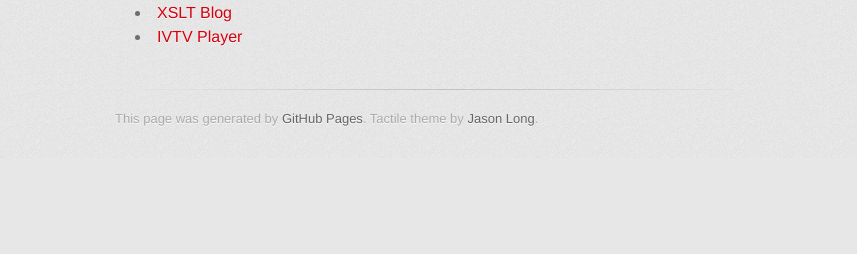
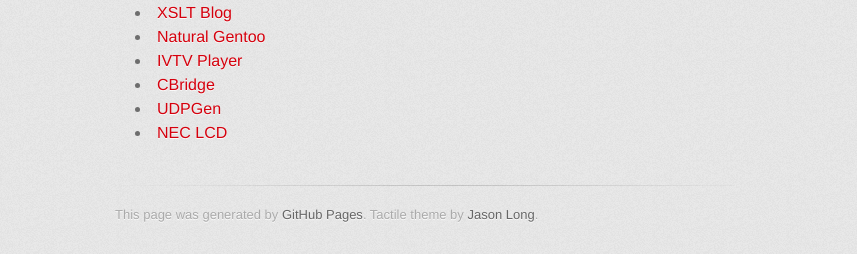
Before and after one commit to jtyr/jtyr.github.io, a plain HTML site: page index.html in a window 1280 px wide. Shown: the part 714-968 px from the top of the page, without its empty margins (215-1072 px from the left). Before the commit the page ends 872 px from the top, so only its background shows below. Drawn offline with Linux system fonts and the light colour scheme; a web font is replaced by a local one.

Commit message:
Replace master branch with page content via GitHub

```diff
--- a/index.html
+++ b/index.html
@@ -50,7 +50,11 @@
 <ul>
 <li><a href="http://jtyr.github.io/xmlcv">XML CV</a></li>
 <li><a href="http://jtyr.github.io/xslt-blog">XSLT Blog</a></li>
+<li><a href="http://jtyr.github.io/natural-gentoo">Natural Gentoo</a></li>
 <li><a href="http://jtyr.github.io/ivtvplayer">IVTV Player</a></li>
+<li><a href="http://jtyr.github.io/cbridge">CBridge</a></li>
+<li><a href="http://jtyr.github.io/udpgen">UDPGen</a></li>
+<li><a href="http://jtyr.github.io/neclcd">NEC LCD</a></li>
 </ul>
         </section>
 
--- a/params.json
+++ b/params.json
@@ -1 +1 @@
-{"name":"Jiri Tyr","tagline":"Projects","body":"# Android apps\r\n* [Currency Rates](http://jtyr.github.io/currencyrates)\r\n* [LDAP Caller ID](http://jtyr.github.io/ldap-caller-id)\r\n\r\n# Chrome extensions\r\n* [Compact Gmail Chat](http://jtyr.github.io/compact-gmailchat)\r\n* [Mouse Wheel Tilt History](http://jtyr.github.io/mouse-wheel-tilt-history)\r\n\r\n# Monitoring\r\n* [SNMP Extension Agent](http://jtyr.github.io/extagent)\r\n* [Puppet module for the SNMP Extension Agent](http://jtyr.github.io/puppet-extagent)\r\n* [IRC Tail](http://jtyr.github.io/irctail)\r\n\r\n# Other\r\n* [XML CV](http://jtyr.github.io/xmlcv)\r\n* [XSLT Blog](http://jtyr.github.io/xslt-blog)\r\n* [IVTV Player](http://jtyr.github.io/ivtvplayer)\r\n","google":"","note":"Don't delete this file! It's used internally to help with page regeneration."}
+{"name":"Jiri Tyr","tagline":"Projects","body":"# Android apps\r\n* [Currency Rates](http://jtyr.github.io/currencyrates)\r\n* [LDAP Caller ID](http://jtyr.github.io/ldap-caller-id)\r\n\r\n# Chrome extensions\r\n* [Compact Gmail Chat](http://jtyr.github.io/compact-gmailchat)\r\n* [Mouse Wheel Tilt History](http://jtyr.github.io/mouse-wheel-tilt-history)\r\n\r\n# Monitoring\r\n* [SNMP Extension Agent](http://jtyr.github.io/extagent)\r\n* [Puppet module for the SNMP Extension Agent](http://jtyr.github.io/puppet-extagent)\r\n* [IRC Tail](http://jtyr.github.io/irctail)\r\n\r\n# Other\r\n* [XML CV](http://jtyr.github.io/xmlcv)\r\n* [XSLT Blog](http://jtyr.github.io/xslt-blog)\r\n* [Natural Gentoo](http://jtyr.github.io/natural-gentoo)\r\n* [IVTV Player](http://jtyr.github.io/ivtvplayer)\r\n* [CBridge](http://jtyr.github.io/cbridge)\r\n* [UDPGen](http://jtyr.github.io/udpgen)\r\n* [NEC LCD](http://jtyr.github.io/neclcd)","google":"","note":"Don't delete this file! It's used internally to help with page regeneration."}
```
